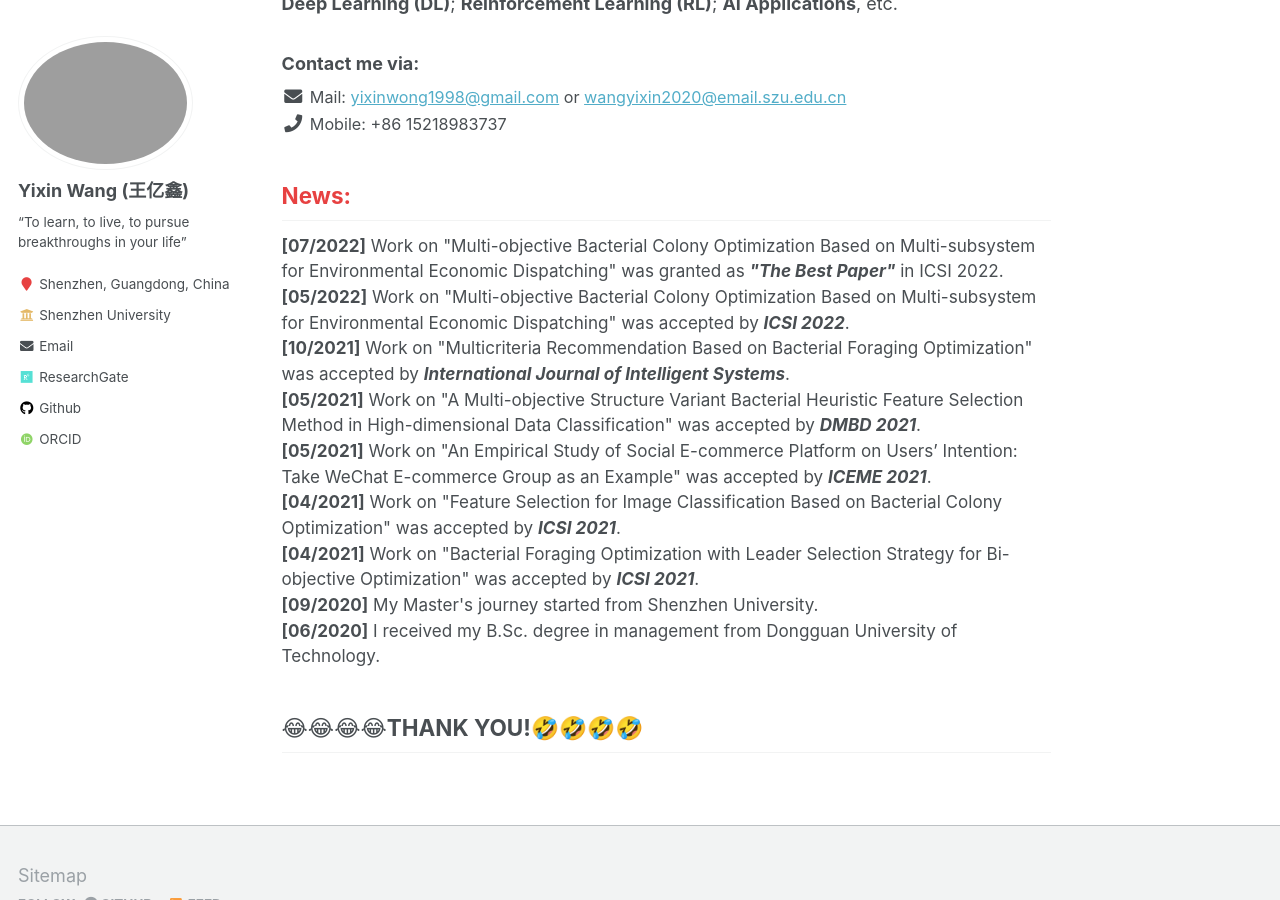
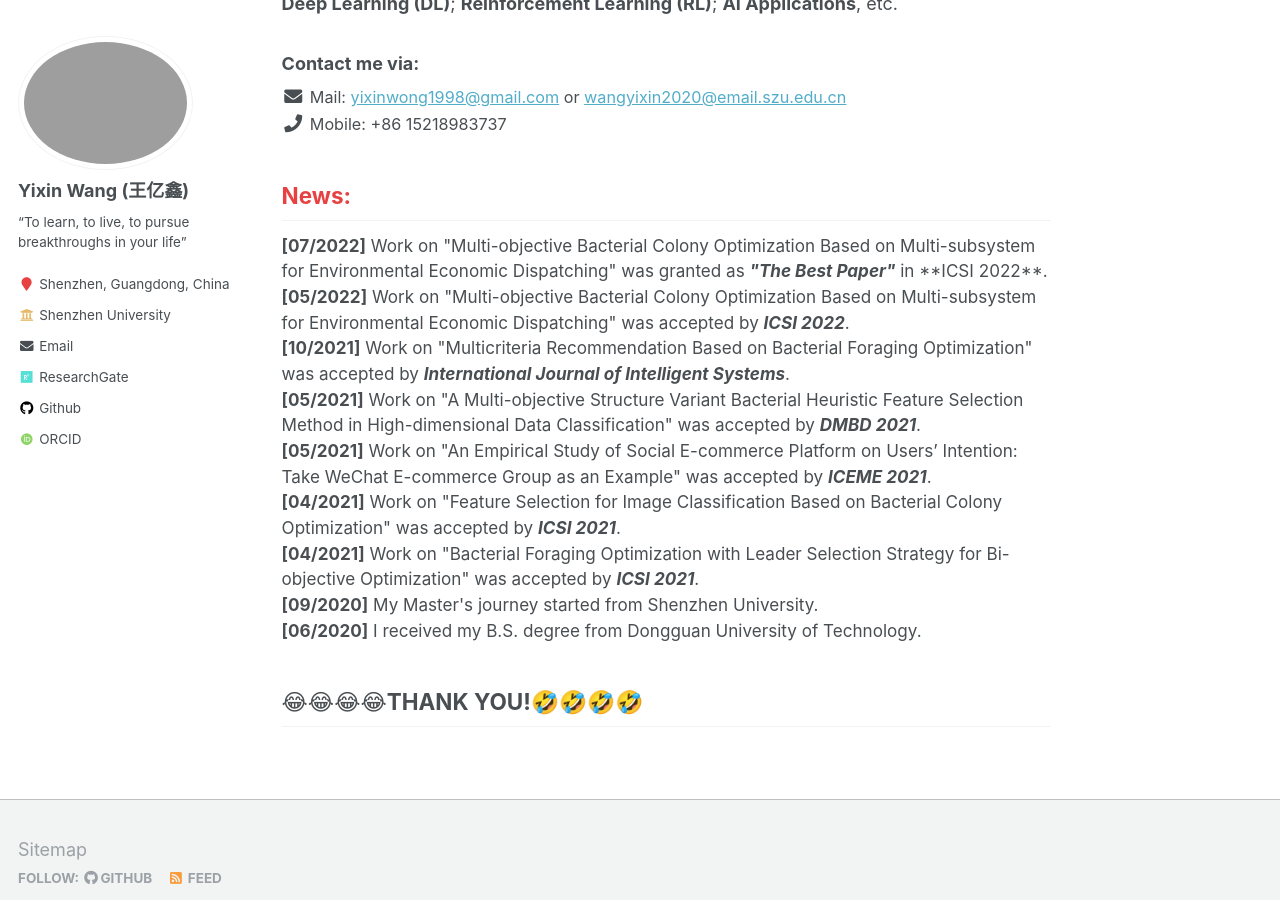
Before and after one commit to yixinwong1998/yixinwong1998.github.io, a Jekyll site: the page built from _pages/about.md, in a window 1280 px wide and 900 px high, scrolled down 663 px. Built offline with Jekyll 4.4.1, drawn with Linux system fonts in a browser that asks for light colours; some web fonts are replaced; a script that is not in the unit is left out; some of the changed text lies outside the part shown.

Commit message:
update 221110

```diff
--- a/_pages/about.md
+++ b/_pages/about.md
@@ -28,7 +28,7 @@ Yixin's recent research interests include **Intelligent Optimization**; **Machin
 <h2 style="color: rgb(231, 65, 65);"><b>News:</b></h2>
 <div style="line-height: 1.5em; font-size: 0.95em">
   <p>
-  <b>[07/2022]</b> Work on "Multi-objective Bacterial Colony Optimization Based on Multi-subsystem for Environmental Economic Dispatching" was granted as <i><b>"The Best Paper"</b></i> in ICSI 2022.<br>
+  <b>[07/2022]</b> Work on "Multi-objective Bacterial Colony Optimization Based on Multi-subsystem for Environmental Economic Dispatching" was granted as <i><b>"The Best Paper"</b></i> in **ICSI 2022**.<br>
   <b>[05/2022]</b> Work on "Multi-objective Bacterial Colony Optimization Based on Multi-subsystem for Environmental Economic Dispatching" was accepted by <i><b>ICSI 2022</b></i>.<br>
   <b>[10/2021]</b> Work on "Multicriteria Recommendation Based on Bacterial Foraging Optimization" was accepted by <i><b>International Journal of Intelligent Systems</b></i>.<br>
   <b>[05/2021]</b> Work on "A Multi-objective Structure Variant Bacterial Heuristic Feature Selection Method in High-dimensional Data Classification" was accepted by <i><b>DMBD 2021</b></i>.<br>
@@ -36,7 +36,7 @@ Yixin's recent research interests include **Intelligent Optimization**; **Machin
   <b>[04/2021]</b> Work on "Feature Selection for Image Classification Based on Bacterial Colony Optimization" was accepted by <i><b>ICSI 2021</b></i>.<br>
   <b>[04/2021]</b> Work on "Bacterial Foraging Optimization with Leader Selection Strategy for Bi-objective Optimization" was accepted by <i><b>ICSI 2021</b></i>.<br>
   <b>[09/2020]</b> My Master's journey started from Shenzhen University.<br>
-  <b>[06/2020]</b> I received my B.Sc. degree in management from Dongguan University of Technology.<br>
+  <b>[06/2020]</b> I received my B.S. degree from Dongguan University of Technology.<br>
   </p>
 </div>
 
```
Also changed, not shown: other parts of _pages/about.md (+1 -1 lines).
